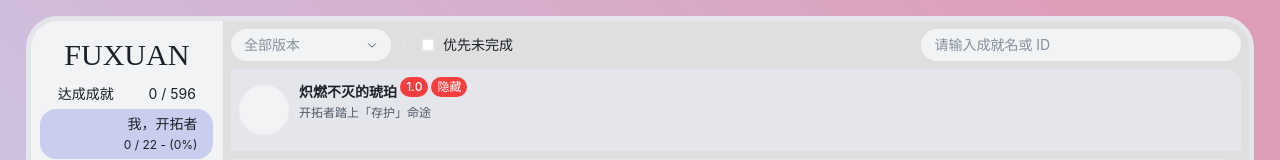
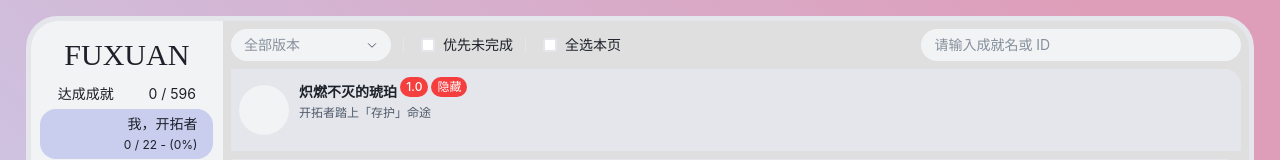
Before and after one commit to ChangeSuger/fuxuan-archive, a Vue app: page /achievement/1 in a window 1280 px wide. Shown: the top 160 px of the page. Built offline with nearby package versions, Linux system fonts and the light colour scheme; some icons are missing; a web font is replaced by a local one.

Commit message:
feat: 新增全选本页按钮，方便快速勾选已完成的成就 (#13)

```diff
--- a/src/stores/achieveState.ts
+++ b/src/stores/achieveState.ts
@@ -11,20 +11,30 @@
   () => {
     const achieveState = ref({} as AchieveStateMap);
 
-    function setAchieveState (achievement: GeneratedAchievement) {
-      const achievementID = achievement.achievementID;
+    function setAchieveState (achievement: GeneratedAchievement, isAchieved: boolean = !achievement.isAchieved) {
+      const { achievementID, achievementTitle, seriesID, rarity } = achievement;
       const state = achieveState.value[achievementID];
       if (state) {
-        state.isAchieved = !state.isAchieved;
+        state.isAchieved = isAchieved;
       } else {
         achieveState.value[achievementID] = {
           achievementID,
-          achievementTitle: achievement.achievementTitle,
-          seriesID: achievement.seriesID,
-          rarity: achievement.rarity,
-          isAchieved: true,
+          achievementTitle,
+          seriesID,
+          rarity,
+          isAchieved,
         };
       }
+    }
+
+    function setAchieveStateWithAchievements (
+      achievements: GeneratedAchievement[],
+      isAchieved: boolean,
+    ) {
+      achievements = isAchieved
+        ? achievements.filter(achievement => !achievement.conflict)
+        : achievements;
+      achievements.forEach(achievement => setAchieveState(achievement, isAchieved));
     }
 
     function clearAchieveState () {
@@ -38,6 +48,7 @@
     return {
       achieveState,
       setAchieveState,
+      setAchieveStateWithAchievements,
       clearAchieveState,
       importAchieveState,
     }
--- a/src/stores/achievementData.ts
+++ b/src/stores/achievementData.ts
@@ -98,6 +98,10 @@
       return [...versionSet].sort((a, b) => b.localeCompare(a));
     });
 
+    const getIsAllAchieved = computed(() => {
+      return getAchievementsBySerieID.value.every((achievement) => achievement.isAchieved || achievement.isConflict);
+    });
+
     return {
       getAchievements,
       getAchievementsBySerieID,
@@ -105,6 +109,7 @@
       getTextMap,
       getTextjoin,
       getVersions,
+      getIsAllAchieved,
     }
   }
 )
--- a/src/views/AchievementManageView.vue
+++ b/src/views/AchievementManageView.vue
@@ -26,6 +26,16 @@
         <a-divider direction="vertical" />
 
         <a-checkbox v-model="unachievedPriority">优先未完成</a-checkbox>
+
+        <a-divider direction="vertical" />
+
+        <a-checkbox
+          title="分支成就无法自动勾选完成"
+          :model-value="achievementDataStore.getIsAllAchieved"
+          @change="toggleAllAchieved"
+        >
+          全选本页
+        </a-checkbox>
       </div>
 
       <a-input
@@ -49,6 +59,7 @@
 import { ref, computed, watch } from 'vue';
 import { useRoute } from 'vue-router';
 import { useAchievementDataStore } from '@/stores/achievementData';
+import { useAchieveStateStore } from '@/stores/achieveState';
 import { useSettingsStore } from '@/stores/settings';
 
 import type { GeneratedAchievement, Version } from '@/types/Achievement';
@@ -56,6 +67,7 @@
 import AchievementItem from '@/components/AchievementItem.vue';
 
 const achievementDataStore = useAchievementDataStore();
+const achieveStateStore = useAchieveStateStore();
 const settingsStore = useSettingsStore();
 
 const route = useRoute();
@@ -103,6 +115,10 @@
   return _achievements;
 });
 
+function toggleAllAchieved () {
+  achieveStateStore.setAchieveStateWithAchievements(achievements.value, !achievementDataStore.getIsAllAchieved);
+}
+
 watch(
   () => route.params.seriesID,
   () => {
```
